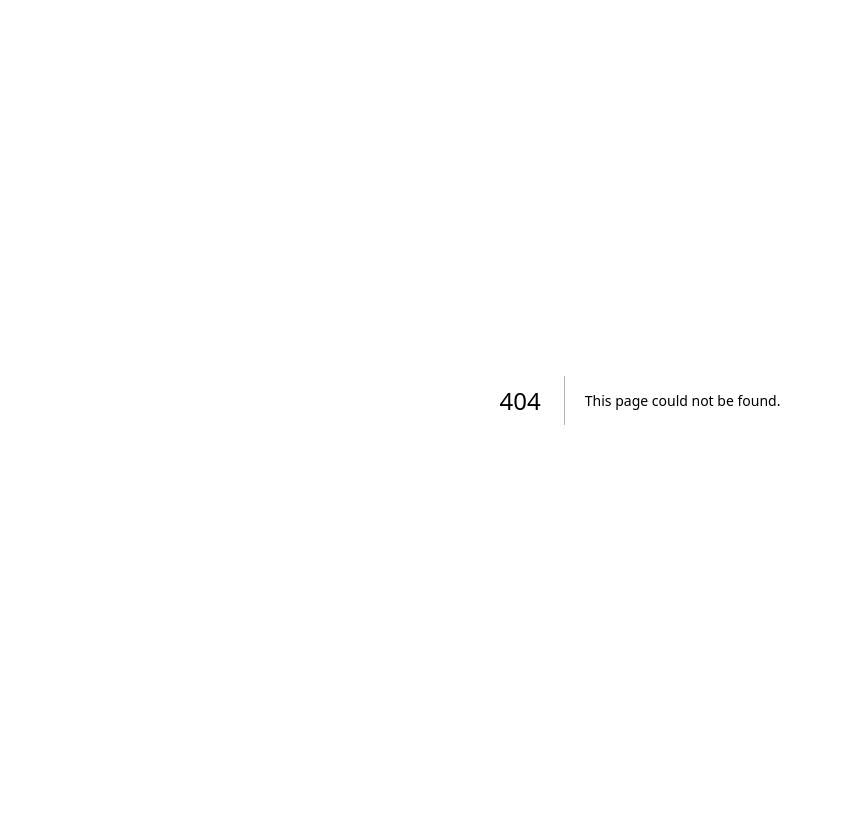
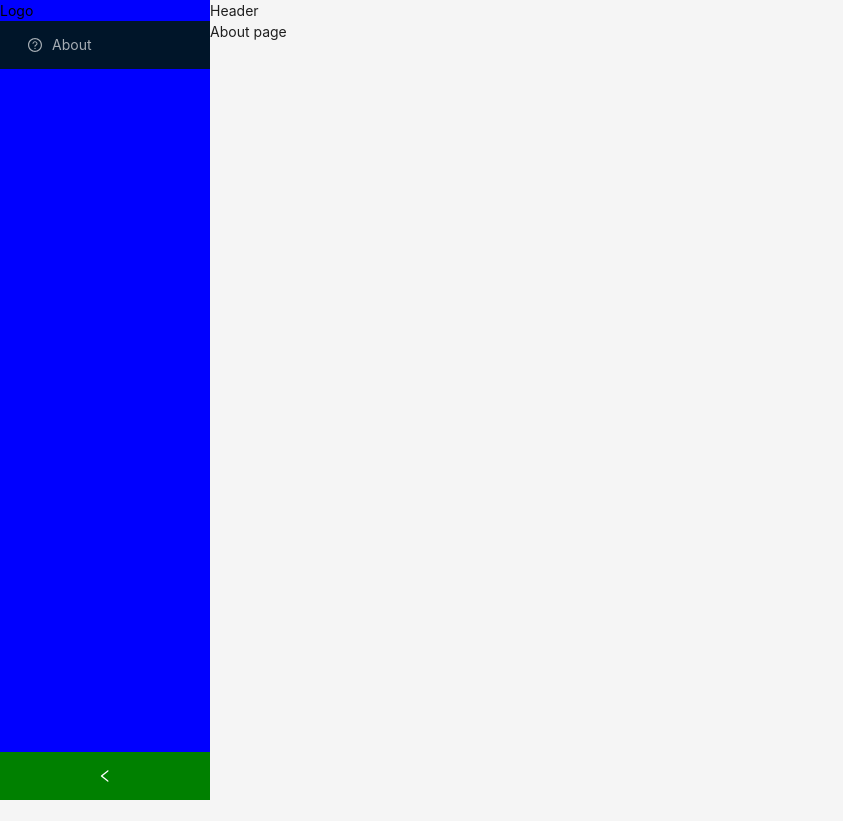
Before and after one commit to nisharga/apixcel-frontend, a Next.js app: page /about in a window 1280 px wide. Before the commit this address had no page. Shown: the whole page, without its empty margins (0-843 px from the left). Before the commit the page ends 800 px from the top, so only its background shows below. Built offline with nearby package versions, Linux system fonts and the light colour scheme.

Commit message:
setup dashboard

```diff
--- /dev/null
+++ b/src/Components/Core/Contents.tsx
@@ -0,0 +1,20 @@
+"use client";
+import { Content } from "antd/es/layout/layout";
+
+const Contents = ({ children }: { children: React.ReactNode }) => {
+  return (
+    <Content>
+      <h2>Header</h2>
+      <div
+        className="p-8 backgroundImage "
+        style={{
+          minHeight: "100vh",
+        }}
+      >
+        {children}
+      </div>
+    </Content>
+  );
+};
+
+export default Contents;
--- /dev/null
+++ b/src/Components/Core/DashboardLayout.tsx
@@ -0,0 +1,16 @@
+"use client";
+import { Layout } from "antd"
+import Sidebar from "./Sidebar"
+import Contents from "./Contents"
+
+
+const DashboardLayout = ({ children }: { children: React.ReactNode }) => {
+  return (
+    <Layout hasSider>
+      <Sidebar />
+      <Contents>{children}</Contents>
+    </Layout>
+  )
+}
+
+export default DashboardLayout
--- /dev/null
+++ b/src/Components/Core/Sidebar.tsx
@@ -0,0 +1,40 @@
+import { Menu } from "antd"
+import Sider from "antd/es/layout/Sider"
+import { useState } from "react";
+import { sidebarItems } from "./sidebarItems";
+
+
+
+const Sidebar = () => {
+    const [collapsed, setCollapsed] = useState(false);
+    const [currentRole, setCurrentRole] = useState('');
+  return (
+    <Sider
+    collapsible
+    collapsed={collapsed}
+    onCollapse={(value) => setCollapsed(value)}
+    width={210}
+    style={{
+      overflow: "auto",
+      height: "100vh",
+      position: "sticky",
+      left: 0,
+      top: 0,
+      bottom: 0,
+    }}
+  >
+   <h2 className="bg-red-500">Logo</h2>
+
+    <div className="demo-logo-vertical" />
+    <Menu
+      className="customSidebar"
+      theme="dark"
+      defaultSelectedKeys={["1"]}
+      mode="inline"
+      items={sidebarItems()}
+    />
+  </Sider>
+  )
+}
+
+export default Sidebar
--- /dev/null
+++ b/src/Components/Core/sidebarItems.tsx
@@ -0,0 +1,16 @@
+import {
+    QuestionCircleOutlined
+  } from "@ant-design/icons";
+  import type { MenuProps } from "antd";
+  import Link from "next/link";
+
+  export const sidebarItems = ( ) => {
+    const sidebarItems: MenuProps["items"] = [
+      {
+        label: <Link href={`/about`}>About</Link>,
+        icon: <QuestionCircleOutlined />,
+        key: `about`,
+      },
+    ];
+    return sidebarItems;
+  };
--- /dev/null
+++ b/src/app/about/page.tsx
@@ -0,0 +1,9 @@
+
+
+const page = () => {
+  return (
+    <div>About page</div>
+  )
+}
+
+export default page
--- a/src/app/globals.css
+++ b/src/app/globals.css
@@ -2,32 +2,11 @@
 @tailwind components;
 @tailwind utilities;
 
-:root {
-  --foreground-rgb: 0, 0, 0;
-  --background-start-rgb: 214, 219, 220;
-  --background-end-rgb: 255, 255, 255;
+html,body{margin:0;padding:0}
+
+aside.ant-layout-sider.ant-layout-sider-dark.ant-layout-sider-has-trigger {
+  background: blue;
 }
-
-@media (prefers-color-scheme: dark) {
-  :root {
-    --foreground-rgb: 255, 255, 255;
-    --background-start-rgb: 0, 0, 0;
-    --background-end-rgb: 0, 0, 0;
-  }
+.ant-layout-sider-trigger {
+  background: green !important;
 }
-
-body {
-  color: rgb(var(--foreground-rgb));
-  background: linear-gradient(
-      to bottom,
-      transparent,
-      rgb(var(--background-end-rgb))
-    )
-    rgb(var(--background-start-rgb));
-}
-
-@layer utilities {
-  .text-balance {
-    text-wrap: balance;
-  }
-}
--- a/src/app/layout.tsx
+++ b/src/app/layout.tsx
@@ -1,13 +1,6 @@
-import type { Metadata } from "next";
-import { Inter } from "next/font/google";
+import DashboardLayout from "@/Components/Core/DashboardLayout";
 import "./globals.css";
 
-const inter = Inter({ subsets: ["latin"] });
-
-export const metadata: Metadata = {
-  title: "Create Next App",
-  description: "Generated by create next app",
-};
 
 export default function RootLayout({
   children,
@@ -16,7 +9,11 @@ export default function RootLayout({
 }>) {
   return (
     <html lang="en">
-      <body className={inter.className}>{children}</body>
+      <body className="bodyClass">
+        <DashboardLayout>
+          {children}
+        </DashboardLayout>
+        </body>
     </html>
   );
 }
--- a/src/app/page.tsx
+++ b/src/app/page.tsx
@@ -1,113 +1,7 @@
-import Image from "next/image";
+import { Button } from 'antd';
 
 export default function Home() {
   return (
-    <main className="flex min-h-screen flex-col items-center justify-between p-24">
-      <div className="z-10 max-w-5xl w-full items-center justify-between font-mono text-sm lg:flex">
-        <p className="fixed left-0 top-0 flex w-full justify-center border-b border-gray-300 bg-gradient-to-b from-zinc-200 pb-6 pt-8 backdrop-blur-2xl dark:border-neutral-800 dark:bg-zinc-800/30 dark:from-inherit lg:static lg:w-auto  lg:rounded-xl lg:border lg:bg-gray-200 lg:p-4 lg:dark:bg-zinc-800/30">
-          Get started by editing&nbsp;
-          <code className="font-mono font-bold">src/app/page.tsx</code>
-        </p>
-        <div className="fixed bottom-0 left-0 flex h-48 w-full items-end justify-center bg-gradient-to-t from-white via-white dark:from-black dark:via-black lg:static lg:h-auto lg:w-auto lg:bg-none">
-          <a
-            className="pointer-events-none flex place-items-center gap-2 p-8 lg:pointer-events-auto lg:p-0"
-            href="https://vercel.com?utm_source=create-next-app&utm_medium=appdir-template&utm_campaign=create-next-app"
-            target="_blank"
-            rel="noopener noreferrer"
-          >
-            By{" "}
-            <Image
-              src="/vercel.svg"
-              alt="Vercel Logo"
-              className="dark:invert"
-              width={100}
-              height={24}
-              priority
-            />
-          </a>
-        </div>
-      </div>
-
-      <div className="relative flex place-items-center before:absolute before:h-[300px] before:w-full sm:before:w-[480px] before:-translate-x-1/2 before:rounded-full before:bg-gradient-radial before:from-white before:to-transparent before:blur-2xl before:content-[''] after:absolute after:-z-20 after:h-[180px] after:w-full sm:after:w-[240px] after:translate-x-1/3 after:bg-gradient-conic after:from-sky-200 after:via-blue-200 after:blur-2xl after:content-[''] before:dark:bg-gradient-to-br before:dark:from-transparent before:dark:to-blue-700 before:dark:opacity-10 after:dark:from-sky-900 after:dark:via-[#0141ff] after:dark:opacity-40 before:lg:h-[360px] z-[-1]">
-        <Image
-          className="relative dark:drop-shadow-[0_0_0.3rem_#ffffff70] dark:invert"
-          src="/next.svg"
-          alt="Next.js Logo"
-          width={180}
-          height={37}
-          priority
-        />
-      </div>
-
-      <div className="mb-32 grid text-center lg:max-w-5xl lg:w-full lg:mb-0 lg:grid-cols-4 lg:text-left">
-        <a
-          href="https://nextjs.org/docs?utm_source=create-next-app&utm_medium=appdir-template&utm_campaign=create-next-app"
-          className="group rounded-lg border border-transparent px-5 py-4 transition-colors hover:border-gray-300 hover:bg-gray-100 hover:dark:border-neutral-700 hover:dark:bg-neutral-800/30"
-          target="_blank"
-          rel="noopener noreferrer"
-        >
-          <h2 className={`mb-3 text-2xl font-semibold`}>
-            Docs{" "}
-            <span className="inline-block transition-transform group-hover:translate-x-1 motion-reduce:transform-none">
-              -&gt;
-            </span>
-          </h2>
-          <p className={`m-0 max-w-[30ch] text-sm opacity-50`}>
-            Find in-depth information about Next.js features and API.
-          </p>
-        </a>
-
-        <a
-          href="https://nextjs.org/learn?utm_source=create-next-app&utm_medium=appdir-template-tw&utm_campaign=create-next-app"
-          className="group rounded-lg border border-transparent px-5 py-4 transition-colors hover:border-gray-300 hover:bg-gray-100 hover:dark:border-neutral-700 hover:dark:bg-neutral-800/30"
-          target="_blank"
-          rel="noopener noreferrer"
-        >
-          <h2 className={`mb-3 text-2xl font-semibold`}>
-            Learn{" "}
-            <span className="inline-block transition-transform group-hover:translate-x-1 motion-reduce:transform-none">
-              -&gt;
-            </span>
-          </h2>
-          <p className={`m-0 max-w-[30ch] text-sm opacity-50`}>
-            Learn about Next.js in an interactive course with&nbsp;quizzes!
-          </p>
-        </a>
-
-        <a
-          href="https://vercel.com/templates?framework=next.js&utm_source=create-next-app&utm_medium=appdir-template&utm_campaign=create-next-app"
-          className="group rounded-lg border border-transparent px-5 py-4 transition-colors hover:border-gray-300 hover:bg-gray-100 hover:dark:border-neutral-700 hover:dark:bg-neutral-800/30"
-          target="_blank"
-          rel="noopener noreferrer"
-        >
-          <h2 className={`mb-3 text-2xl font-semibold`}>
-            Templates{" "}
-            <span className="inline-block transition-transform group-hover:translate-x-1 motion-reduce:transform-none">
-              -&gt;
-            </span>
-          </h2>
-          <p className={`m-0 max-w-[30ch] text-sm opacity-50`}>
-            Explore starter templates for Next.js.
-          </p>
-        </a>
-
-        <a
-          href="https://vercel.com/new?utm_source=create-next-app&utm_medium=appdir-template&utm_campaign=create-next-app"
-          className="group rounded-lg border border-transparent px-5 py-4 transition-colors hover:border-gray-300 hover:bg-gray-100 hover:dark:border-neutral-700 hover:dark:bg-neutral-800/30"
-          target="_blank"
-          rel="noopener noreferrer"
-        >
-          <h2 className={`mb-3 text-2xl font-semibold`}>
-            Deploy{" "}
-            <span className="inline-block transition-transform group-hover:translate-x-1 motion-reduce:transform-none">
-              -&gt;
-            </span>
-          </h2>
-          <p className={`m-0 max-w-[30ch] text-sm opacity-50 text-balance`}>
-            Instantly deploy your Next.js site to a shareable URL with Vercel.
-          </p>
-        </a>
-      </div>
-    </main>
+    <Button>Default Button</Button>
   );
 }
```
Also changed, not shown: package.json (+6 -5 lines), 1 other file (tests, documents, lock files or other folders).
